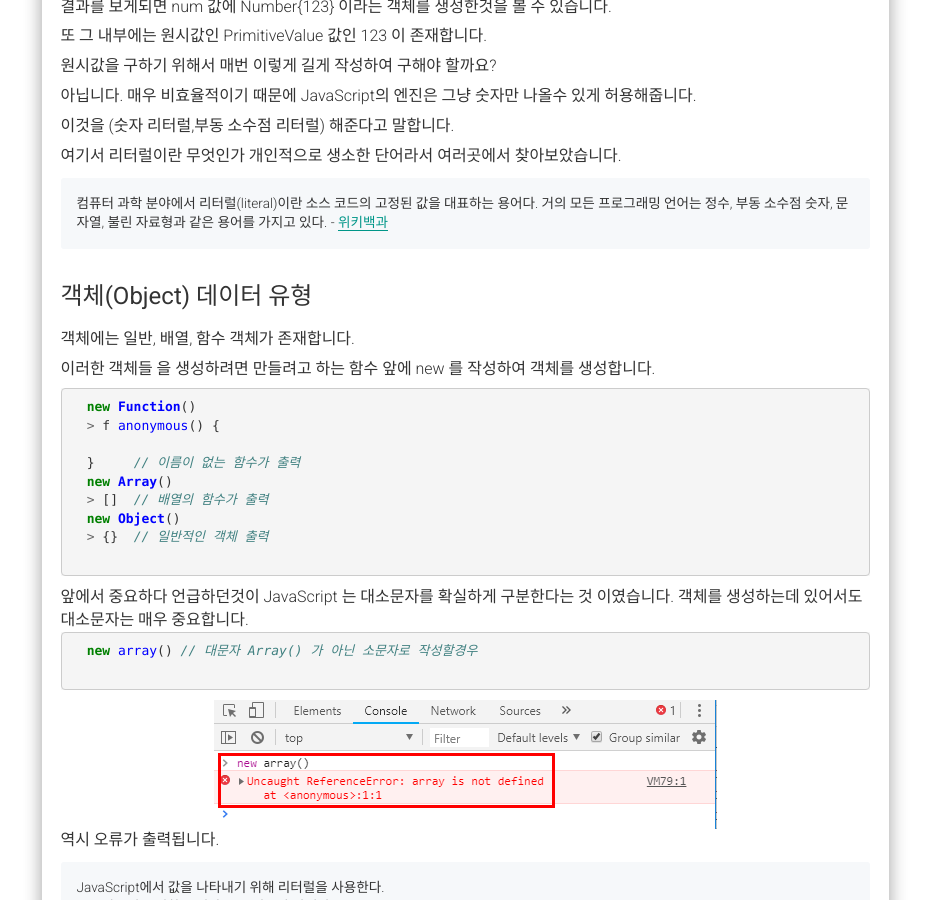
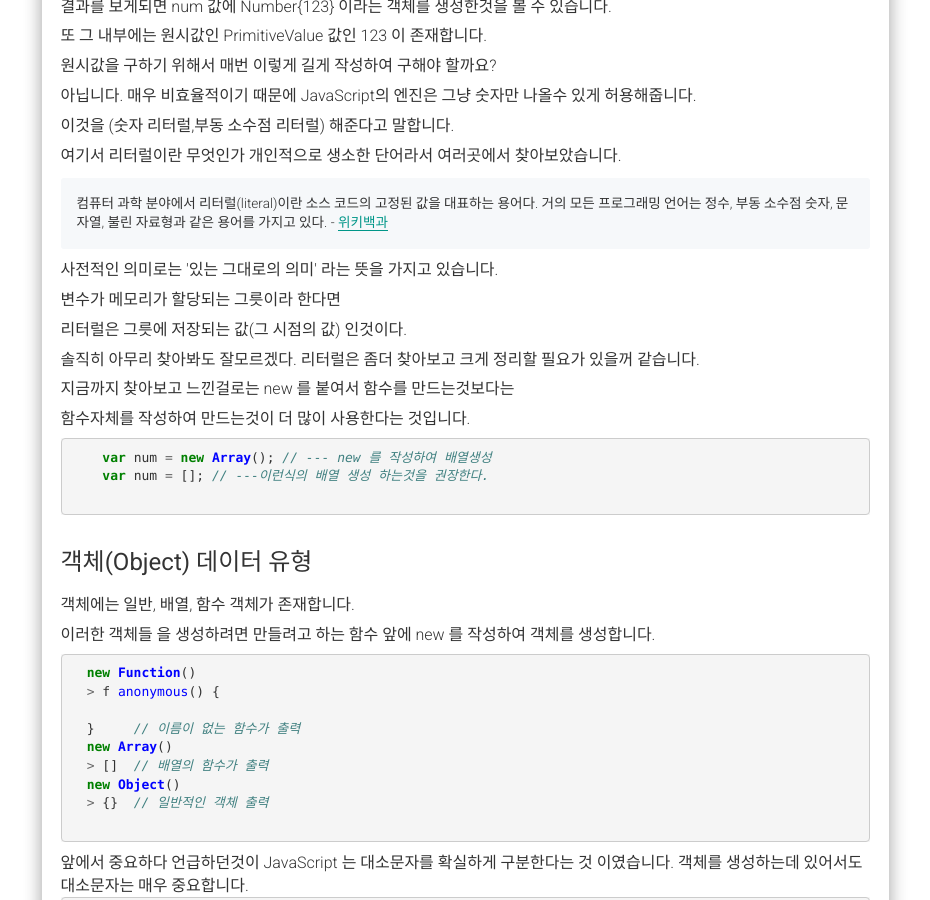
Before and after one commit to alalstjr/promote.github.io, a Jekyll site: the page built from _posts/2018-08-25-JavaScript 기초문법.md, in a window 1280 px wide and 900 px high, scrolled down 4476 px. Shown: the whole window, without its empty margins (321-1251 px from the left). Built offline with Jekyll 4.4.1, drawn with Linux system fonts in a browser that asks for light colours; nearby versions of some CDN libraries; our own code applies the rules of GitHub Pages for plain Markdown files; comment, search, counter and statistics services are not loaded.

Commit message:
Update 2018-08-25-JavaScript 기초문법.md

```diff
--- a/_posts/2018-08-25-JavaScript 기초문법.md
+++ b/_posts/2018-08-25-JavaScript 기초문법.md
@@ -176,6 +176,16 @@
   <div class="pro-txt">
     컴퓨터 과학 분야에서 리터럴(literal)이란 소스 코드의 고정된 값을 대표하는 용어다. 거의 모든 프로그래밍 언어는 정수, 부동 소수점 숫자, 문자열, 불린 자료형과 같은 용어를 가지고 있다. - <a href="https://ko.wikipedia.org/wiki/리터럴" target="_blank">위키백과</a>
   </div>
+  <p>사전적인 의미로는 '있는 그대로의 의미' 라는 뜻을 가지고 있습니다.</p>
+  <p>변수가 메모리가 할당되는 그릇이라 한다면</p>
+  <p>리터럴은 그릇에 저장되는 값(그 시점의 값) 인것이다.</p>
+  <p>솔직히 아무리 찾아봐도 잘모르겠다. 리터럴은 좀더 찾아보고 크게 정리할 필요가 있을꺼 같습니다.</p>
+  <p>지금까지 찾아보고 느낀걸로는 new 를 붙여서 함수를 만드는것보다는</p>
+  <p>함수자체를 작성하여 만드는것이 더 많이 사용한다는 것입니다.</p>
+  {% highlight javascript %}
+    var num = new Array(); // --- new 를 작성하여 배열생성
+    var num = []; // ---이런식의 배열 생성 하는것을 권장한다.
+  {% endhighlight %}
 </div>
 <div class="box">
   <div class="small-title">객체(Object) 데이터 유형</div>
```
